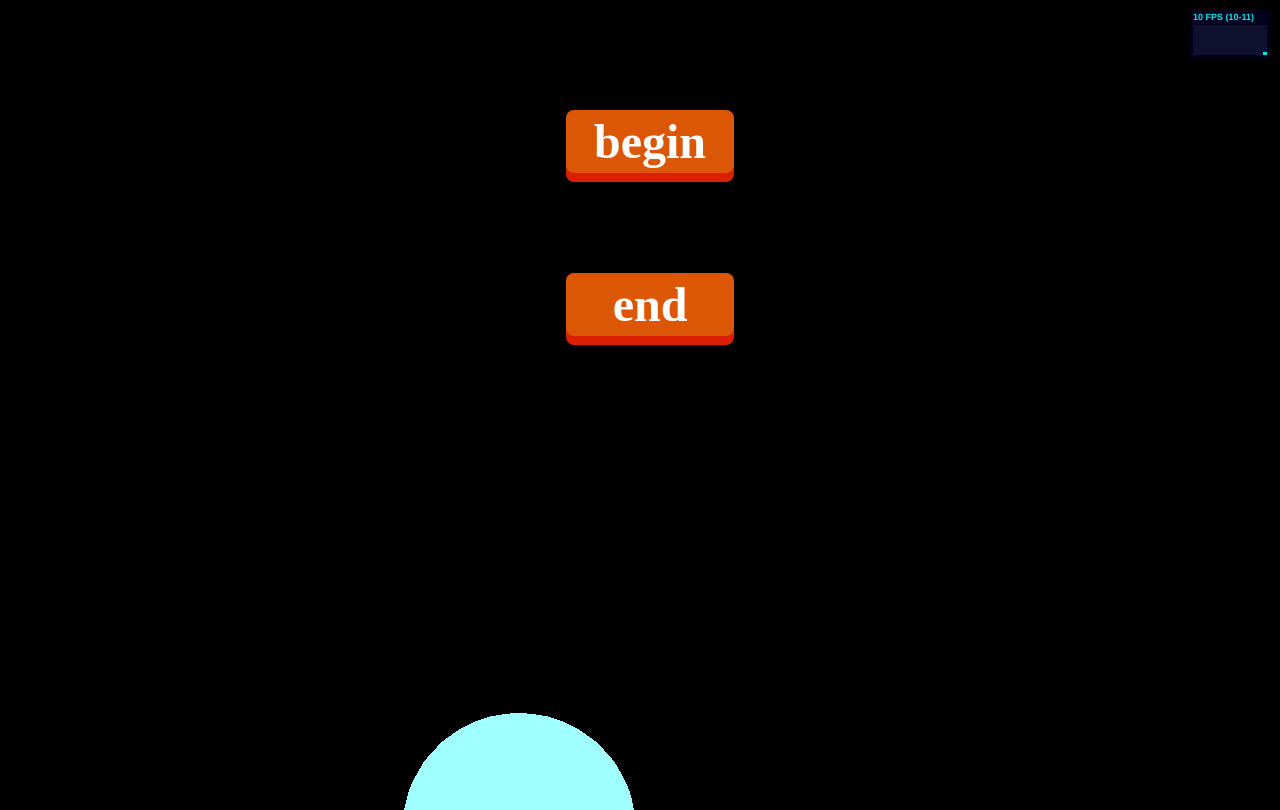
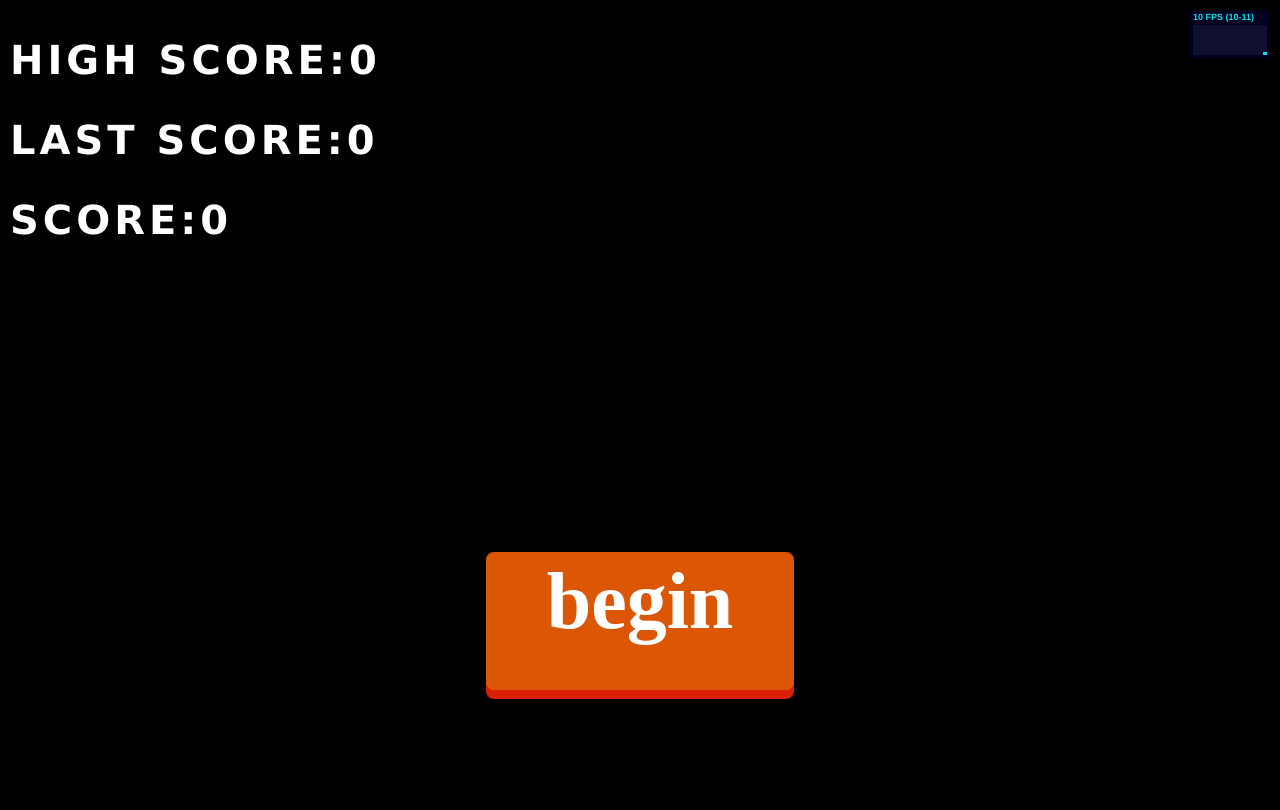
Before and after one commit to ShenZhouXieZhiFeng/Fall_Boll, a plain HTML site: page game/index.html in a window 1280 px wide. Shown: the top 810 px of the page. Drawn offline with Linux system fonts and the light colour scheme; animation ran at ten frames a second.

Commit message:
show ui ,game loop

```diff
--- a/game/css/style.css
+++ b/game/css/style.css
@@ -5,11 +5,28 @@ body {
     margin: 0px;
     overflow: hidden;
 }
-#ui {
+.top {
 	position: absolute;
-	padding: 10px;
+    top : 20px;
 	width: 100%;
 	text-align: center;
+}
+.bottom {
+	position: absolute;
+    bottom : 10px;
+	width: 100%;
+	text-align: left;
+}
+.score {
+    font-family: verdana, sans-serif;
+    color: #FFFFFF;
+    padding-left: 10px;
+    font-size: 40px;
+    font-weight: bold;
+    text-align: left;
+    letter-spacing: 3pt;
+    word-spacing: 0pt;
+    line-height: 2;
 }
 button_a {
 	position: relative;
@@ -18,9 +35,11 @@ button_a {
     background-color: rgba(219,87,5,1);
     font-family: 'Yanone Kaffeesatz';
     font-weight: 700;
-    font-size: 3em;
+    font-size: 5em;
     display: block;
     padding: 4px;
+    text-align: center;
+    vertical-align: central;
     -webkit-border-radius: 8px;
     -moz-border-radius: 8px;
     border-radius: 8px;
@@ -28,7 +47,8 @@ button_a {
     -moz-box-shadow: 0px 9px 0px rgba(219,31,5,1), 0px 9px 25px rgba(0,0,0,.7);
     box-shadow: 0px 9px 0px rgba(219,31,5,1), 0px 9px 25px rgba(0,0,0,.7);
     margin: 100px auto;
-	width: 160px;
+    height: 130px;
+	width: 300px;
 	text-align: center;
 
 	-webkit-transition: all .1s ease;
--- a/game/index.html
+++ b/game/index.html
@@ -6,9 +6,19 @@
         <link rel="stylesheet" href="css/style.css">
 	</head>
 	<body>
-        <div id="ui">
+        <div id="top" class="top">
+            <div id="high_score" class="score">
+                HIGH SCORE:0
+            </div>
+            <div id="last_score" class="score">
+                LAST SCORE:0
+            </div>
+            <div id="current_score" class="score">
+                SCORE:0
+            </div>
+        </div>
+        <div id="button_panel" class="bottom">
             <button_a onclick="on_button_click(button_type.game_begin);">begin</button_a>
-            <button_a onclick="on_button_click(button_type.game_end);">end</button_a>
         </div>
 		<script src="libs/threejs/Detector.js"></script>
         <script src="libs/threejs/stats.min.js"></script>
--- a/game/js/GameMain.js
+++ b/game/js/GameMain.js
@@ -16,13 +16,18 @@ var planes = new THREE.Group();//平板组
 var plane = new THREE.Object3D();//单个平板引用
 var env_objs = new THREE.Object3D();//环境物品
 
+var config_attribute =
+{
+    game_end_timeout:2000 //多久没有落到板上则视为游戏结束
+}
+
 var init_attribute =
 {
-    camera_position_x: 0.178,
-    camera_position_y: 12.589,
-    camera_position_z: 13.704,
+    camera_position_x: 0,
+    camera_position_y: 18.59,
+    camera_position_z: 0,
 
-    camera_rotation_x: -0.743,
+    camera_rotation_x: -1.52,
     camera_rotation_y: 0,
     camera_rotation_z: 0,
 
@@ -96,11 +101,6 @@ function startScene(container) {
         sceneObject.add(player);
         var player_sphere = scene.getObjectByName("player_sphere");
         player.add(player_sphere);
-
-        //var controls = new THREE.OrbitControls(camera, renderer.domElement);
-        //controls.maxPolarAngle = Math.PI * 0.5;
-        //controls.minDistance = 1;
-        //controls.maxDistance = 500;
     }
 
     function start_end()
@@ -123,18 +123,34 @@ function startScene(container) {
 function render_update() {
     requestAnimationFrame(render_update);
     stats.update();
+    if (!game_state.begin)
+        return;
     $(game_update());
     renderer.render(scene, camera);
 }
 
 //*********************************GAME LOGIC***********************************************//
+var button_panel;
+var current_score;
+var last_score;
+var high_score;
+
 function on_load_scene_end() {
+    $(get_ui_panel);
     $(create_scene);
+    $(set_item_init);
     $(register);
-    $(set_item_init);
     log(scene);
     log(camera);
     log(player);
+}
+
+function get_ui_panel()
+{
+    button_panel = document.getElementById("button_panel");
+    current_score = document.getElementById("current_score");
+    last_score = document.getElementById("last_score");
+    high_score = document.getElementById("high_score");
 }
 
 //通过clone制作场景
@@ -158,6 +174,24 @@ function create_scene()
 //设置物体初始属性
 function set_item_init()
 {
+    set_obj_pars();
+
+    button_panel.hidden = false;
+    player_attribute.last_socre = player_attribute.score;
+    $(set_score);
+    last_score.innerHTML = "LAST SCORE:" + player_attribute.last_socre;
+    player_attribute.high_score = Math.max(player_attribute.high_score, player_attribute.last_socre);
+    high_score.innerHTML = "HIGH SCORE:" + player_attribute.high_score;
+}
+
+function set_obj_pars()
+{
+    //调整相机位置时打开
+    //var controls = new THREE.OrbitControls(camera, renderer.domElement);
+    //controls.maxPolarAngle = Math.PI * 0.5;
+    //controls.minDistance = 1;
+    //controls.maxDistance = 500;
+
     camera.position.x = init_attribute.camera_position_x;
     camera.position.y = init_attribute.camera_position_y;
     camera.position.z = init_attribute.camera_position_z;
@@ -176,7 +210,10 @@ var player_attribute =
     forward_speed: 0.1,//前进的速度
     cur_add_speed: 0,//当前加速度
     fall_speed: 1,   //掉落的速度
-    drag_speed: 0.5  //拖动的参考速度
+    drag_speed: 0.5,  //拖动的参考速度
+    high_score: 0,  //最高分数
+    last_socre: 0,  //上次分数
+    score: 0 //分数
 }
 
 var game_state =
@@ -260,20 +297,19 @@ var on_button_click = function (type)
 }
 function game_begin()
 {
+    log("game begin");
     game_state.begin = true;
+    button_panel.hidden = true;
 }
 function game_end()
 {
+    log("game end");
     game_state.begin = false;
     $(set_item_init);
 }
 
 //trigger碰撞
-var direction = new THREE.Vector3();
-direction.x = 0;
-direction.y = -1;
-direction.z = 0;
-direction.normalize();
+var direction = new THREE.Vector3(0,-1,0);
 var raycaster = new THREE.Raycaster();
 function trigger_controller()
 {
@@ -284,15 +320,38 @@ function trigger_controller()
         if (intersection.distance < 1) {
             if (intersection.object.name.indexOf("plane") >= 0) {
                 game_state.fall_able = false;
+                window.clearTimeout(check_handler);
+                check_handler = null;
             }
         }
         else {
             game_state.fall_able = true;
+            if (check_handler == null)
+            {
+                $(check_end);
+            }
         }
     }
     else {
         game_state.fall_able = true;
+        if (check_handler == null) {
+            $(check_end);
+        }
     }
+}
+//游戏结束检查
+var check_handler = null;
+function check_end()
+{
+    check_handler = window.setTimeout(() => {
+        game_end()
+    }, config_attribute.game_end_timeout);
+}
+
+function set_score()
+{
+    player_attribute.score = init_attribute.player_height - player.position.y;
+    current_score.innerHTML = "SCORE:" + player_attribute.score;
 }
 
 var move_speed = 0;
@@ -305,6 +364,7 @@ function game_update()
     trigger_controller();
     if (game_state.fall_able) {
         player.position.y -= player_attribute.fall_speed;
+        set_score();
     }
     if (game_state.touched) {
         touch_controller();
```
